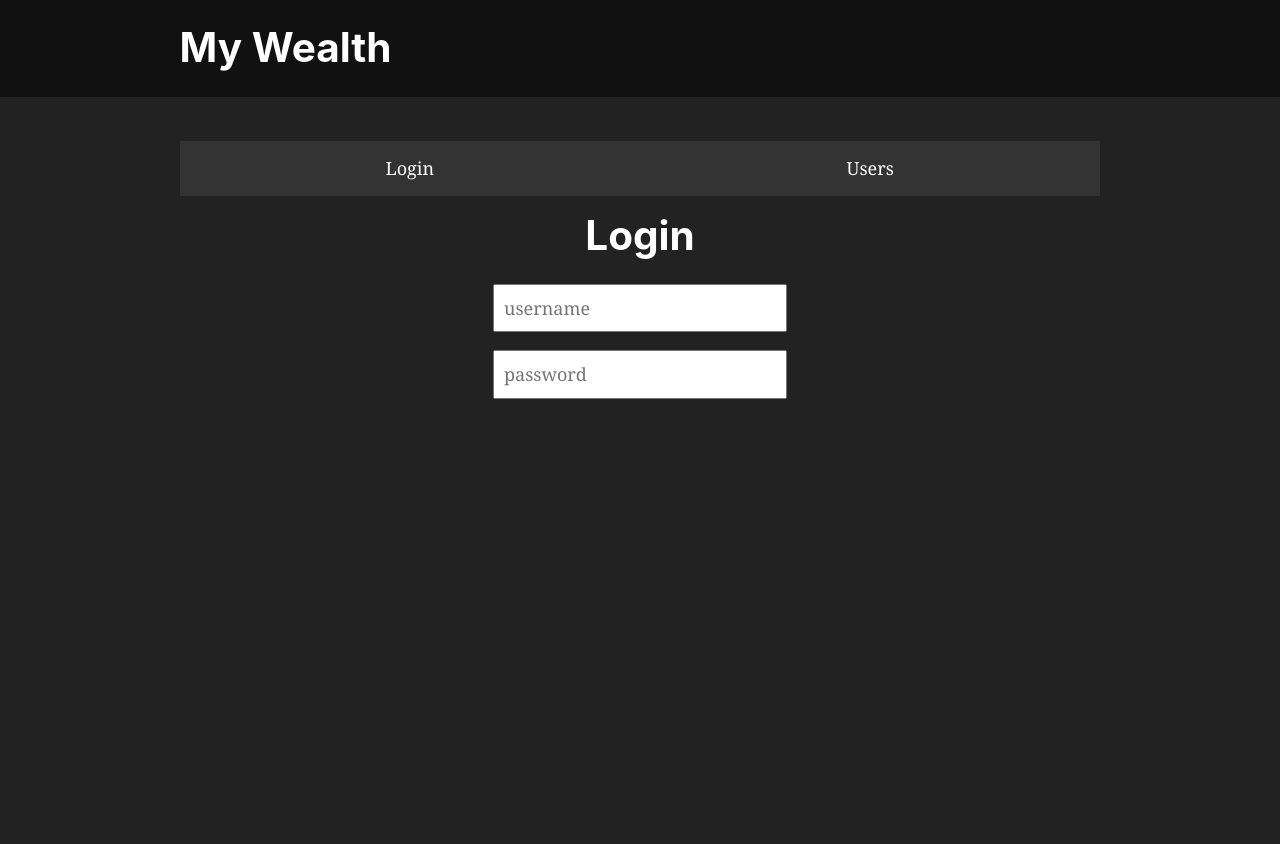
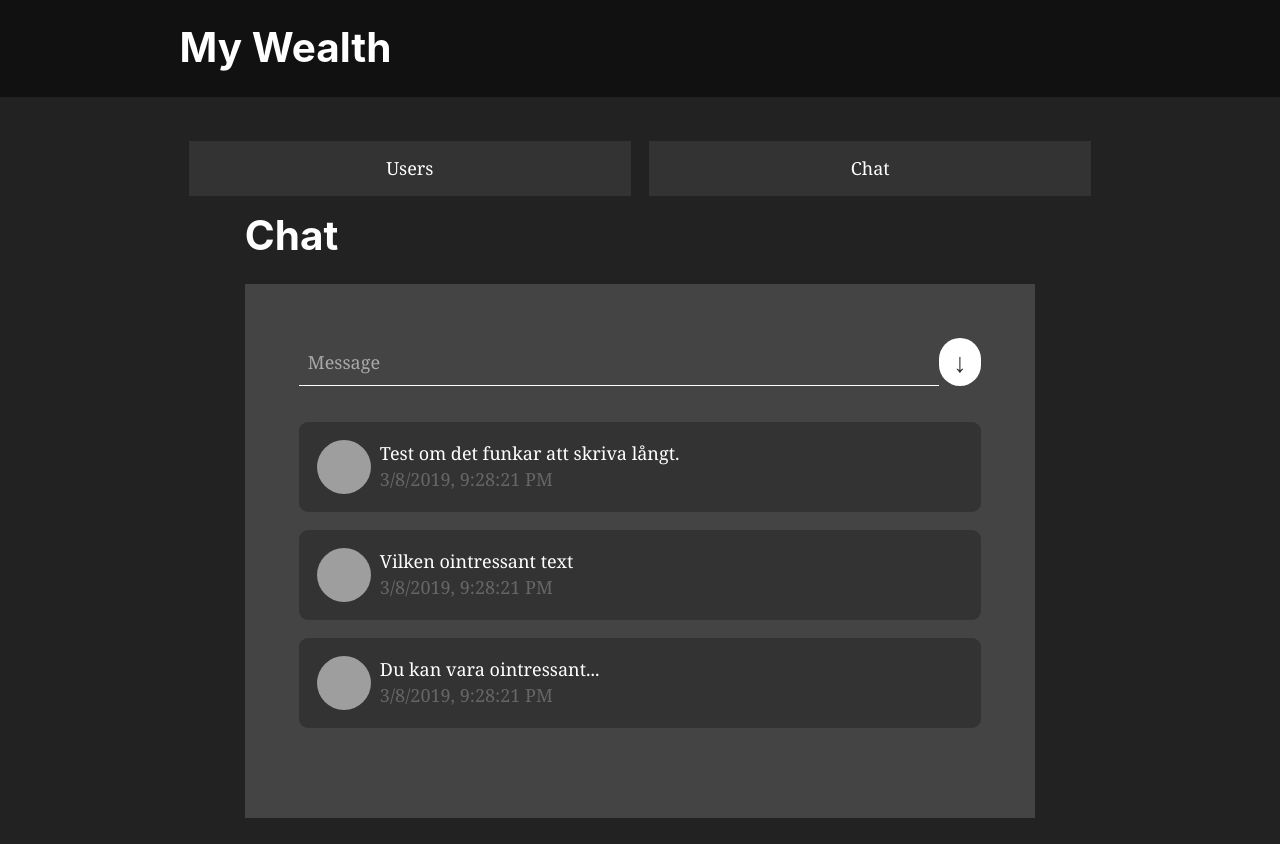
Before and after one commit to SebastianUdden/my-wealth, a Gatsby site: page / in a window 1280 px wide. Both pictures are taken after a click on the button "Login". Before the commit the page ends 800 px from the top, so only its background shows below. Built offline with nearby package versions, Linux system fonts and the light colour scheme; Gatsby itself is replaced by a stand-in of ours; grey boxes are pictures that could not be loaded.

Commit message:
Chat application, basic user authentication and message structures

```diff
--- /dev/null
+++ b/src/Constants/colors.js
@@ -0,0 +1,8 @@
+export const colors = {
+    black: "#111",
+    white: "#fff",
+    darkerGrey: "#222",
+    darkGrey: "#333",
+    grey: "#444",
+    brightGrey: "#666"
+};
--- /dev/null
+++ b/src/Constants/mock-messages.js
@@ -0,0 +1,19 @@
+import { mockUsers } from "./mock-users"
+
+export const mockMessages = [
+    {
+        user: mockUsers[0],
+        text: "Test om det funkar att skriva långt.",
+        createdAt: new Date().toLocaleString()
+    },
+    {
+        user: mockUsers[1],
+        text: "Vilken ointressant text",
+        createdAt: new Date().toLocaleString()
+    },
+    {
+        user: mockUsers[0],
+        text: "Du kan vara ointressant...",
+        createdAt: new Date().toLocaleString()
+    }
+];
--- a/src/components/Constants/mock-users.js
+++ b/src/Constants/mock-users.js
@@ -4,13 +4,13 @@ export const mockUsers = [
         firstname: "Henrik",
         lastname: "Fridström",
         location: "Sweden",
-        image: ""
+        image: "https://assets1.ignimgs.com/2019/01/11/avatar3d-1280-1547246301612_1280w.jpg"
     },
     {
-        username: "Sebbbe",
+        username: "Sebbe",
         firstname: "Sebastian",
         lastname: "Uddén",
         location: "Sweden",
-        image: ""
+        image: "https://movies4maniacs.liberty.me/wp-content/uploads/sites/1218/2015/09/avatarsucks.jpg"
     }
 ];
--- /dev/null
+++ b/src/components/Chat/chat.js
@@ -0,0 +1,28 @@
+import React, { useState } from "react"
+import styled from "styled-components"
+import {colors } from "../../Constants/colors"
+import { ChatInput } from "./chatInput"
+import { ChatMessage} from "./chatMessage"
+import { mockUsers } from "../../Constants/mock-users"
+import { mockMessages } from "../../Constants/mock-messages"
+
+export const Chat = () => {
+    const [messages, setMessages] = useState(mockMessages);
+    console.log('New messages: ', messages);
+
+    return (
+        <div>
+            <h1>Chat</h1>
+            <ChatBox>
+                <ChatInput currentUser={mockUsers.find(mockUser => localStorage.getItem("username") === mockUser.username)} messages={messages} setMessages={setMessages} />
+                {messages && messages.map(message => <ChatMessage message={message} />)}
+            </ChatBox>
+        </div>
+    )
+}
+
+const ChatBox = styled.div`
+    background-color: ${colors.grey};
+    min-height: 50vh;
+    padding: 2rem 2rem 4rem;
+`;
--- /dev/null
+++ b/src/components/Chat/chatInput.js
@@ -0,0 +1,45 @@
+import React, { useState } from "react"
+import styled from "styled-components"
+import { colors } from "../../Constants/colors"
+
+export const ChatInput = ({currentUser, messages, setMessages}) => {
+    const [value, setValue] = useState("");
+
+    return (
+        <ChatInputWrapper>
+            <Input placeholder="Message" value={value} onChange={(e) => setValue(e.target.value)} />
+            <Button onClick={() => {
+                setValue("");
+                setMessages([...messages, {
+                    user: currentUser,
+                    text: value,
+                    createdAt: new Date().toLocaleString()
+                }])}}>&#x02193;</Button>
+        </ChatInputWrapper>
+    );
+}
+
+const ChatInputWrapper = styled.div`
+    padding: 1rem;
+    display: flex;
+    justify-content: space-evenly;
+`;
+
+const Input = styled.input`
+    min-width: 50vw;
+    padding: 0.5rem;
+    background-color: ${colors.grey};
+    color: ${colors.white};
+    border: none;
+    border-bottom: 1px solid ${colors.white};
+    outline: none;
+`;
+
+const Button = styled.button`
+    padding: 0.6rem 0.8rem;
+    font-size: 1.5em;
+    border: none;
+    border-radius: 10rem;
+    background-color: ${colors.white};
+    color: ${colors.darkGrey};
+`;
--- /dev/null
+++ b/src/components/Chat/chatMessage.js
@@ -0,0 +1,45 @@
+import React from "react"
+import styled from "styled-components"
+import { colors } from "../../Constants/colors"
+
+export const ChatMessage = ({message}) => {
+    return (
+        <ChatMessageWrapper>
+            <Avatar src={message.user.image} alt="Avatar" />
+            <div>
+                <Message>
+                    {message.text}
+                </Message>
+                <CreatedAt>{message.createdAt}</CreatedAt>
+            </div>
+        </ChatMessageWrapper>
+    );
+}
+
+const ChatMessageWrapper = styled.div`
+    background-color: ${colors.darkGrey};
+    color: ${colors.white};
+    margin: 1rem;
+    padding: 1rem;
+    border-radius: 0.5rem;
+    max-width: 54vw;
+    display: flex;
+`;
+
+const Message = styled.p`
+    margin: 0;
+    padding: 0;
+`;
+
+const CreatedAt = styled.p`
+    margin: 0;
+    padding: 0;
+    color: ${colors.brightGrey}
+`;
+
+const Avatar = styled.img`
+    width: 3rem;
+    height: 3rem;
+    border-radius: 5rem;
+    margin: 0 0.5rem 0 0;
+`;
--- a/src/components/Login/loginForm.js
+++ b/src/components/Login/loginForm.js
@@ -1,13 +1,18 @@
-import React from "react"
+import React, { useState } from "react"
 import styled from "styled-components"
 import { LoginInput } from "./loginInput";
+import { colors } from "../../Constants/colors"
 
-export const LoginForm = () => {
+export const LoginForm = ({setLoggedin}) => {
+    const [username, setUsername] = useState("");
+    const [password, setPassword] = useState("");
+
     return (
             <LoginFormWrapper>
                 <h1>Login</h1>
-                <LoginInput placeholder="username" type="text"/>
-                <LoginInput placeholder="password" type="password"/>
+                <LoginInput placeholder="Username" type="text" value={username} setValue={setUsername} />
+                <LoginInput placeholder="Password" type="password" value={password} setValue={setPassword}/>
+                <LoginButton onClick={() => HandleLogin(username, password, setLoggedin)}>Login</LoginButton>
             </LoginFormWrapper>
     );
 }
@@ -15,3 +20,29 @@ export const LoginForm = () => {
 const LoginFormWrapper = styled.div`
     text-align: center;
 `;
+
+const LoginButton = styled.button`
+    background-color: ${colors.darkerGrey};
+    color: ${colors.white};
+    padding: 0.5rem 3rem;
+    margin: 1rem;
+
+    :hover {
+        background-color: ${colors.grey};
+        cursor: pointer;
+    }
+`;
+
+const HandleLogin = (username, password, setLoggedin) => {
+    const lsUsername = localStorage.getItem("username")
+    const lsPassword = localStorage.getItem("password")
+    if (!lsUsername && !lsPassword) {
+        localStorage.setItem("username", username)
+        localStorage.setItem("password", password)
+        setLoggedin(true);
+    } else if (lsUsername === username && lsPassword === password) {
+        setLoggedin(true);
+    } else {
+        setLoggedin(false);
+    }
+}
--- a/src/components/Login/loginInput.js
+++ b/src/components/Login/loginInput.js
@@ -1,14 +1,20 @@
 import React from "react"
 import styled from "styled-components"
+import { colors } from "../../Constants/colors"
 
-export const LoginInput = ({placeholder, type}) => {
+export const LoginInput = ({placeholder, type, value, setValue}) => {
     return (
-        <Input placeholder={placeholder} type={type}  />
+        <Input placeholder={placeholder} type={type} value={value} onChange={(e) => setValue(e.target.value)}/>
     )
 }
 
 const Input = styled.input`
     display: flex;
+    background-color: ${colors.darkerGrey};
+    border: none;
+    border-bottom: 1px solid ${colors.white};
+    outline: none;
+    color: ${colors.white};
     margin: 1rem;
     padding: 0.5rem;
 `;
--- a/src/components/Users/user.js
+++ b/src/components/Users/user.js
@@ -1,5 +1,6 @@
 import React from "react"
 import styled from "styled-components"
+import { colors } from "../../Constants/colors"
 
 export const User = ({user}) => {
     return (
@@ -12,7 +13,7 @@ export const User = ({user}) => {
 }
 
 const UserWrapper = styled.div`
-    background-color: #333;
+    background-color: ${colors.darkGrey};
     padding: 1rem;
     margin: 1rem;
 `;
--- a/src/components/header.js
+++ b/src/components/header.js
@@ -1,11 +1,12 @@
 import { Link } from "gatsby"
 import PropTypes from "prop-types"
 import React from "react"
+import { colors } from "../Constants/colors"
 
 const Header = ({ siteTitle }) => (
   <header
     style={{
-      background: `#111`,
+      background: colors.black,
       marginBottom: `1.45rem`,
     }}
   >
@@ -20,7 +21,7 @@ const Header = ({ siteTitle }) => (
         <Link
           to="/"
           style={{
-            color: `white`,
+            color: colors.white,
             textDecoration: `none`,
           }}
         >
--- a/src/components/main.js
+++ b/src/components/main.js
@@ -2,40 +2,57 @@ import React, { useState } from "react"
 import styled from "styled-components"
 import { LoginForm } from "../components/Login/loginForm"
 import { Users } from "../components/Users/users"
-
+import { Chat } from "../components/Chat/chat"
+import { colors } from "../Constants/colors"
 
 export const Main = () => {
-    const [tab, setTab] = useState('Users')
+    const [tab, setTab] = useState('Chat');
+    const [loggedIn, setLoggedin] = useState(false);
 
     return (
         <>
-            <Tab onClick={() => setTab('Login')}>Login</Tab>
-            <Tab onClick={() => setTab('Users')}>Users</Tab>
-            <MainWrapper>
-                {tab === 'Login' && <LoginForm />}
-                {tab === 'Users' && <Users />}
-            </MainWrapper>
+            {!loggedIn &&
+                <MainWrapper>
+                    <LoginForm setLoggedin={setLoggedin} />
+                </MainWrapper>}
+            {loggedIn && (
+                <>
+                    <TabWrapper>
+                        <Tab onClick={() => setTab('Users')}>Users</Tab>
+                        <Tab onClick={() => setTab('Chat')}>Chat</Tab>
+                    </TabWrapper>
+                    <MainWrapper>
+                        {tab === 'Users' && <Users />}
+                        {tab === 'Chat' && <Chat />}
+                    </MainWrapper>
+                </>
+            )}
         </>
     )
 }
 
 
 const MainWrapper = styled.div`
-    color: white;
+    color: ${colors.white};
     display: flex;
     justify-content: center;
 `;
 
+const TabWrapper = styled.div`
+    display: flex;
+    justify-content: stretch;
+`;
+
 const Tab = styled.button`
-    background-color: #333;
-    color: white;
-    width: 50%;
+    background-color: ${colors.darkGrey};
+    color: ${colors.white};
+    width: 100%;
     padding: 0.8rem;
-    margin: 1rem 0;
+    margin: 1rem 0.5rem;
     border: none;
 
     :hover {
-        background-color: #444;
+        background-color: ${colors.grey};
         cursor: pointer;
     }
 `;
```
